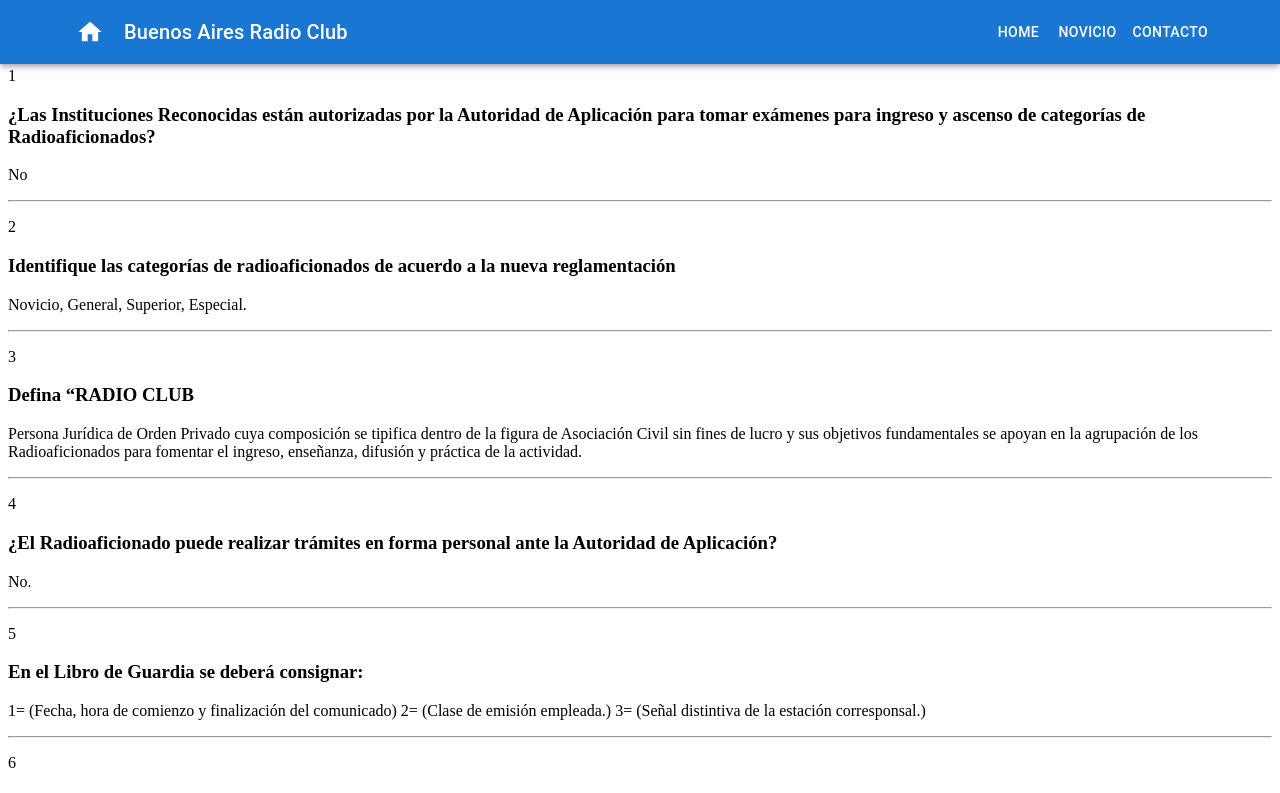
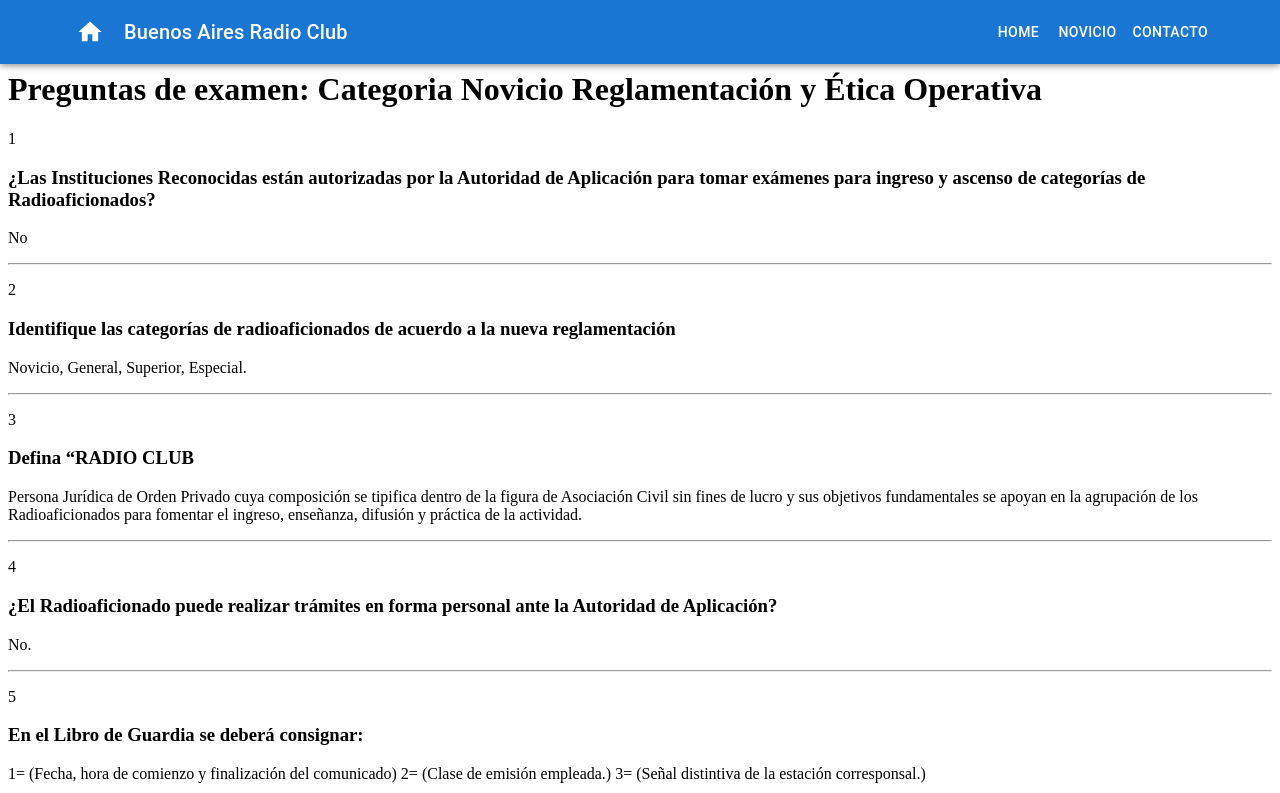
Before and after one commit to ltiisidii/rf-examen-react, a React (Create React App) app in the folder lu4bb-examen/: page /info-reglamentacion in a window 1280 px wide. Shown: the top 793 px of the page. Built offline with nearby package versions, Linux system fonts and the light colour scheme.

Commit message:
h1 reglamentacion y tecnica

```diff
--- a/lu4bb-examen/src/component/InfoReglamentacion.js
+++ b/lu4bb-examen/src/component/InfoReglamentacion.js
@@ -1,11 +1,10 @@
-
 import React from 'react';
 import facts  from '../sources/facts-novicio-reglamentacion.json';
 
 const InfoReglamentacion = () => {
   return (
     <div>
-      <h2>Preguntas de examen: Categoria Novicio Reglamentación y Ética Operativa</h2>
+      <h1 style={{ paddingTop: '50px' }}>Preguntas de examen: Categoria Novicio Reglamentación y Ética Operativa</h1>
       {facts.map((fact, index) => (
         <div key={fact.id}>
           {index > 0 && <hr />} {/* Separador visible */}
--- a/lu4bb-examen/src/component/InfoTecnica.js
+++ b/lu4bb-examen/src/component/InfoTecnica.js
@@ -4,7 +4,7 @@ import facts  from '../sources/facts-novicio-tecnica.json';
 const InfoTecnica = () => {
   return (
     <div>
-      <h2>Preguntas de examen: Categoria Novicio Técnica</h2>
+      <h1 style={{ paddingTop: '50px' }}>Preguntas de examen: Categoria Novicio Técnica</h1>
       {facts.map((fact, index) => (
         <div key={fact.id}>
           {index > 0 && <hr />} {/* Separador visible */}
@@ -17,4 +17,5 @@ const InfoTecnica = () => {
   );
 };
 
+
 export default InfoTecnica;
```
